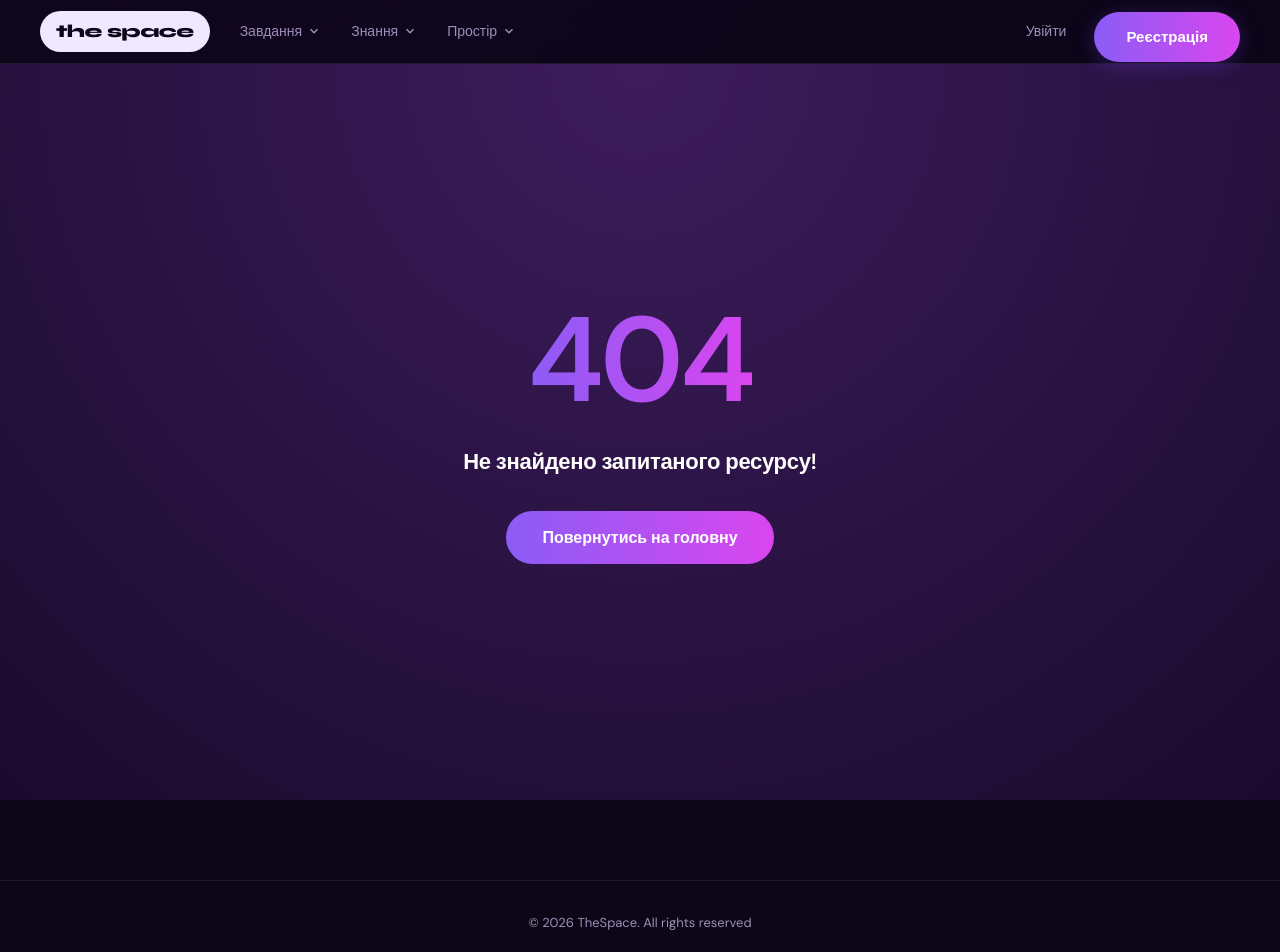
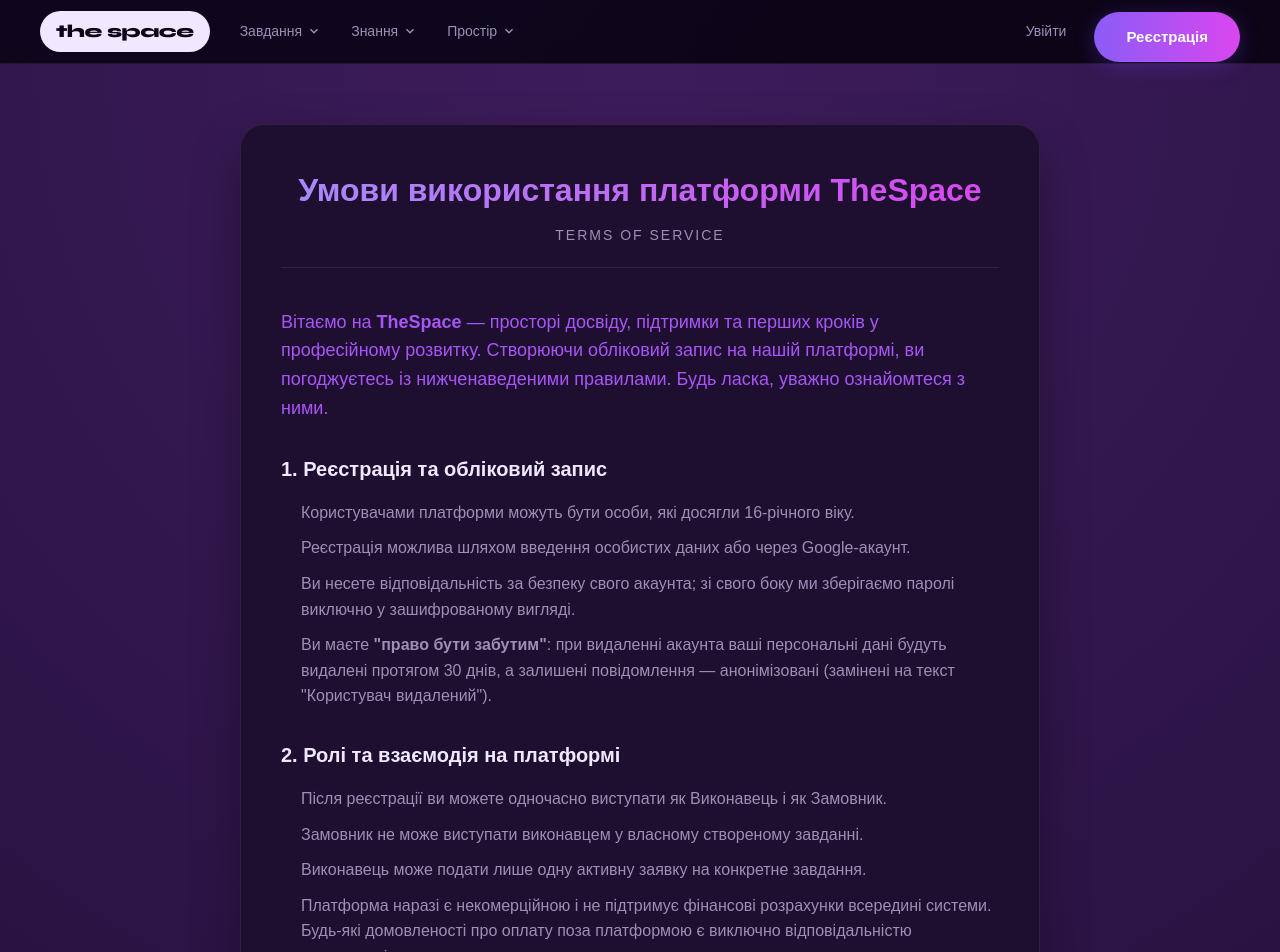
Before and after one commit to AndriyPastukh/the-space, a React (Vite) app in the folder frontend/: page /terms in a window 1280 px wide. Before the commit this address had no page. Shown: the top 952 px of the page. Built offline with nearby package versions, Linux system fonts and the light colour scheme.

Commit message:
add terms page ui

```diff
--- a/frontend/src/App.tsx
+++ b/frontend/src/App.tsx
@@ -1,40 +1,32 @@
 import "./App.css";
 import { BrowserRouter, Routes, Route } from "react-router-dom";
 
-// Імпортуємо ваші сторінки
 import { MainPage } from "./pages/MainPage/MainPage.tsx";
 import RegisterPage from "./pages/RegisterPage/RegisterPage";
 import LoginPage from "./pages/LoginPage/LoginPage.tsx";
-
-import { useAuth } from "./hooks/useAuth.tsx";
+import TermsPage from "./pages/TermsPage/TermsPage";
+import NotFoundPage from "./pages/NotFoundPage/NotFoundPage";
+import CreatePage from "./pages/CreatePage/CreatePage";
 
 import { Header } from "./components/Header/Header.tsx";
 import { Footer } from "./components/Footer/Footer.tsx";
-import NotFoundPage from "./pages/NotFoundPage/NotFoundPage";
-import CreatePage from "./pages/CreatePage/CreatePage";
 
 function App() {
-  const { isAuth, user, logout } = useAuth();
-
   return (
     <BrowserRouter>
       <div className="App">
         <Header />
-        {/* це перенести в header цю логіку і звідси винести App має бути чистий */}
-        {isAuth && (
-          <div>
-            <button onClick={() => logout()}>LOGOUT</button>
-            <div>{isAuth && <>{user.email}</>}</div>
-          </div>
-        )}
 
         <Routes>
           <Route path="/" element={<MainPage />} />
           <Route path="/login" element={<LoginPage />} />
           <Route path="/register" element={<RegisterPage />} />
+          <Route path="/terms" element={<TermsPage />} />
+
+          <Route path="/create" element={<CreatePage />} />
           <Route path="/*" element={<NotFoundPage />} />
-          <Route path="/create" element={<CreatePage />} />
         </Routes>
+
         <Footer />
       </div>
     </BrowserRouter>
--- a/frontend/src/pages/RegisterPage/RegisterPage.css
+++ b/frontend/src/pages/RegisterPage/RegisterPage.css
@@ -50,15 +50,6 @@
   margin-bottom: 10px;
 }
 
-.form-group a {
-  text-decoration: none; /* Прибираємо підкреслення за замовчуванням */
-  transition: text-decoration 0.2s;
-}
-
-.form-group a:hover {
-  text-decoration: underline;
-}
-
 .form-input {
   width: 100%;
   background: var(--surface2);
@@ -90,8 +81,17 @@
   cursor: pointer;
 }
 
-.form-checkbox input {
-  cursor: pointer;
+/* Наш новий стиль для лінку */
+.terms-link {
+  color: var(--purple-lt);
+  text-decoration: none;
+  font-weight: 600;
+  transition: opacity 0.2s;
+}
+
+.terms-link:hover {
+  text-decoration: underline;
+  opacity: 0.8;
 }
 
 .divider {
@@ -151,12 +151,6 @@
   border-color: var(--purple);
 }
 
-.interest-chip:hover {
-  background: rgba(124, 58, 237, 0.25);
-  border-color: var(--purple-lt);
-  color: #ffffff;
-}
-
 .btn-primary {
   background: linear-gradient(90deg, #8b5cf6 0%, #d946ef 100%);
   color: white;
@@ -166,12 +160,11 @@
   font-weight: 600;
   font-size: 16px;
   cursor: pointer;
-  transition: transform 0.2s, box-shadow 0.2s, opacity 0.2s;
+  transition: transform 0.2s, box-shadow 0.2s;
   margin-top: 10px;
 }
 
 .btn-primary:hover {
-  opacity: 0.9;
   transform: translateY(-1px);
   box-shadow: 0 5px 15px rgba(139, 92, 246, 0.4);
 }
@@ -183,11 +176,6 @@
 }
 
 .auth-footer {
-  width: 100%;
-  display: flex;
-  justify-content: center;
-  align-items: center;
-  gap: 5px;
   margin-top: 24px;
   font-size: 14px;
   color: var(--text-muted);
@@ -199,7 +187,3 @@
   text-decoration: none;
   font-weight: 600;
 }
-
-.auth-footer a:hover {
-  text-decoration: underline;
-}
--- /dev/null
+++ b/frontend/src/pages/TermsPage/TermsPage.css
@@ -0,0 +1,92 @@
+.terms-page {
+  min-height: 100vh;
+  background: radial-gradient(circle at top, #3d1c5c 0%, #1a0b2e 100%);
+  padding: 60px 20px;
+  color: var(--text);
+  font-family: sans-serif;
+}
+
+.terms-container {
+  max-width: 800px;
+  margin: 0 auto;
+  background: var(--surface);
+  border: 1px solid var(--border);
+  border-radius: 24px;
+  padding: 40px;
+  box-shadow: 0 20px 50px rgba(0,0,0,0.3);
+}
+
+.terms-header {
+  text-align: center;
+  margin-bottom: 40px;
+  border-bottom: 1px solid var(--border);
+  padding-bottom: 20px;
+}
+
+.terms-header h1 {
+  font-size: 32px;
+  margin-bottom: 8px;
+  background: linear-gradient(90deg, #a78bfa, #d946ef);
+  -webkit-background-clip: text;
+  -webkit-text-fill-color: transparent;
+}
+
+.subtitle {
+  color: var(--text-muted);
+  text-transform: uppercase;
+  letter-spacing: 2px;
+  font-size: 14px;
+}
+
+.terms-content {
+  line-height: 1.6;
+}
+
+.intro {
+  font-size: 18px;
+  color: var(--purple-lt);
+  margin-bottom: 30px;
+}
+
+.terms-section {
+  margin-bottom: 30px;
+}
+
+.terms-section h2 {
+  font-size: 20px;
+  color: var(--text);
+  margin-bottom: 15px;
+  display: flex;
+  align-items: center;
+}
+
+.terms-section ul {
+  padding-left: 20px;
+  color: var(--text-muted);
+}
+
+.terms-section li {
+  margin-bottom: 10px;
+}
+
+.terms-footer {
+  margin-top: 40px;
+  display: flex;
+  justify-content: center;
+}
+
+.btn-secondary {
+  background: var(--surface2);
+  border: 1px solid var(--border);
+  color: var(--text);
+  padding: 12px 30px;
+  border-radius: var(--radius-pill);
+  cursor: pointer;
+  font-weight: 600;
+  transition: all 0.2s;
+}
+
+.btn-secondary:hover {
+  background: var(--border);
+  border-color: var(--purple-lt);
+}
--- /dev/null
+++ b/frontend/src/pages/TermsPage/TermsPage.tsx
@@ -0,0 +1,103 @@
+import React from 'react';
+import { useNavigate } from 'react-router-dom';
+import './TermsPage.css';
+
+export default function TermsPage() {
+  const navigate = useNavigate();
+
+  const handleBack = () => {
+    if (window.opener || window.history.length === 1) {
+      window.close();
+    }
+
+    navigate('/register');
+  };
+
+  return (
+    <div className="terms-page">
+      <div className="terms-container">
+        <header className="terms-header">
+          <h1>Умови використання платформи TheSpace</h1>
+          <p className="subtitle">Terms of Service</p>
+        </header>
+
+        <section className="terms-content">
+          <p className="intro">
+            Вітаємо на <strong>TheSpace</strong> — просторі досвіду, підтримки та перших кроків у професійному розвитку.
+            Створюючи обліковий запис на нашій платформі, ви погоджуєтесь із нижченаведеними правилами.
+            Будь ласка, уважно ознайомтеся з ними.
+          </p>
+
+          <div className="terms-section">
+            <h2>1. Реєстрація та обліковий запис</h2>
+            <ul>
+              <li>Користувачами платформи можуть бути особи, які досягли 16-річного віку.</li>
+              <li>Реєстрація можлива шляхом введення особистих даних або через Google-акаунт.</li>
+              <li>Ви несете відповідальність за безпеку свого акаунта; зі свого боку ми зберігаємо паролі виключно у зашифрованому вигляді.</li>
+              <li>
+                Ви маєте <strong>"право бути забутим"</strong>: при видаленні акаунта ваші персональні дані будуть видалені протягом 30 днів,
+                а залишені повідомлення — анонімізовані (замінені на текст "Користувач видалений").
+              </li>
+            </ul>
+          </div>
+
+          <div className="terms-section">
+            <h2>2. Ролі та взаємодія на платформі</h2>
+            <ul>
+              <li>Після реєстрації ви можете одночасно виступати як Виконавець і як Замовник.</li>
+              <li>Замовник не може виступати виконавцем у власному створеному завданні.</li>
+              <li>Виконавець може подати лише одну активну заявку на конкретне завдання.</li>
+              <li>
+                Платформа наразі є некомерційною і не підтримує фінансові розрахунки всередині системи.
+                Будь-які домовленості про оплату поза платформою є виключно відповідальністю користувачів.
+              </li>
+            </ul>
+          </div>
+
+          <div className="terms-section">
+            <h2>3. Контент та обмеження</h2>
+            <ul>
+              <li>Для оптимізації роботи сумарний обсяг завантажених файлів не може перевищувати 1 ГБ на місяць.</li>
+              <li>Використання нецензурної лексики в назвах спільнот та завданнях заборонено.</li>
+              <li>
+                <strong>Категорично заборонено:</strong> спам, реклама, шахрайство, мова ворожнечі,
+                недоречний контент (насильство) та порушення авторських прав.
+              </li>
+            </ul>
+          </div>
+
+          <div className="terms-section">
+            <h2>4. Портфоліо та система рейтингів</h2>
+            <ul>
+              <li>Усі успішно завершені завдання автоматично додаються до вашого публічного профілю як частина портфоліо.</li>
+              <li>Можливість залишити відгук активується виключно після того, як завдання перейде у статус завершеного.</li>
+            </ul>
+          </div>
+
+          <div className="terms-section">
+            <h2>5. Модерація та вирішення конфліктів</h2>
+            <ul>
+              <li>Кожен користувач має право поскаржитися на порушення правил іншими профілями або повідомленнями.</li>
+              <li>Адміністрація залишає за собою право блокувати контент або користувачів, які порушують ці Умови.</li>
+            </ul>
+          </div>
+
+          <div className="terms-section">
+            <h2>6. Конфіденційність</h2>
+            <p>
+              Ми дотримуємося принципу мінімалізму збору даних: система збирає лише ту інформацію,
+              яка критично необхідна для функціонування (ім'я, email).
+              Детальніше — у нашій Політиці конфіденційності.
+            </p>
+          </div>
+        </section>
+
+        <footer className="terms-footer">
+          <button className="btn-secondary" onClick={handleBack}>
+            Повернутися до сторінки реєстрації
+          </button>
+        </footer>
+      </div>
+    </div>
+  );
+}
```
Also changed, not shown: frontend/src/pages/RegisterPage/RegisterPage.tsx (+41 -21 lines).
